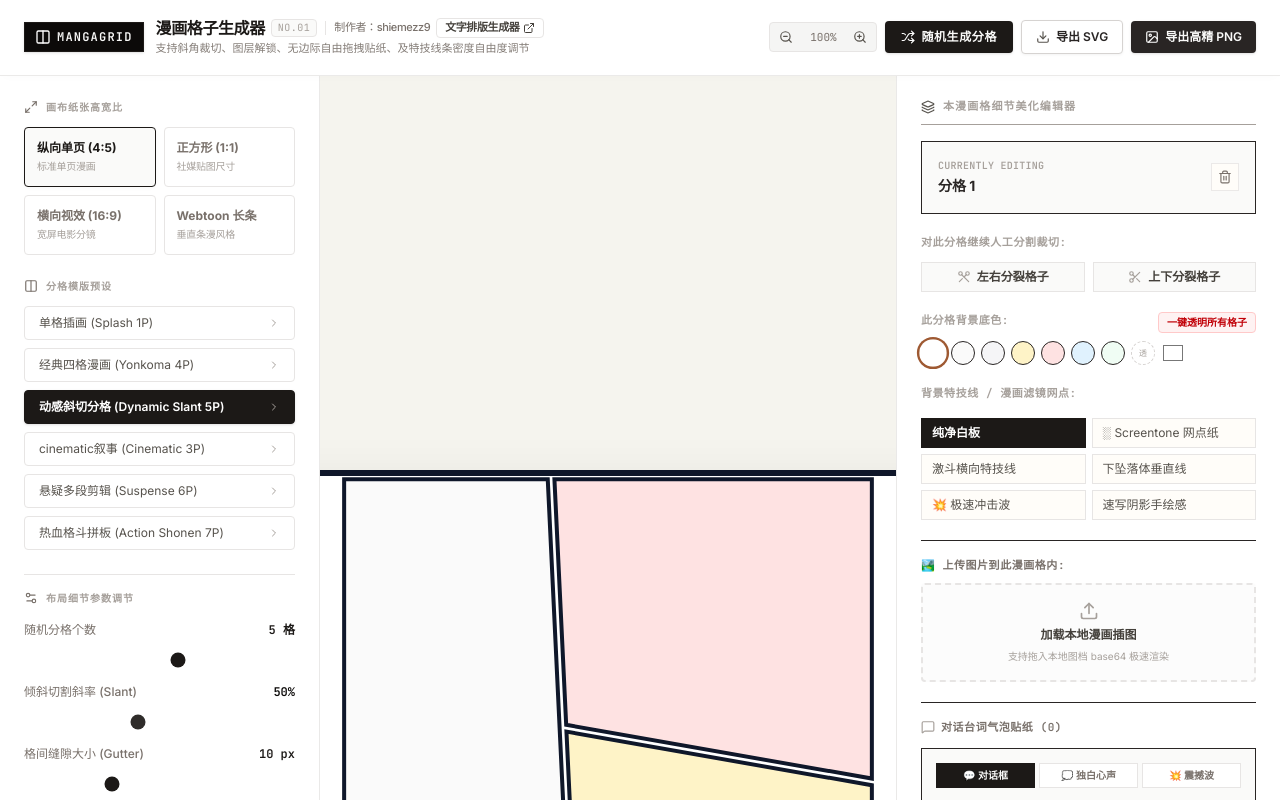
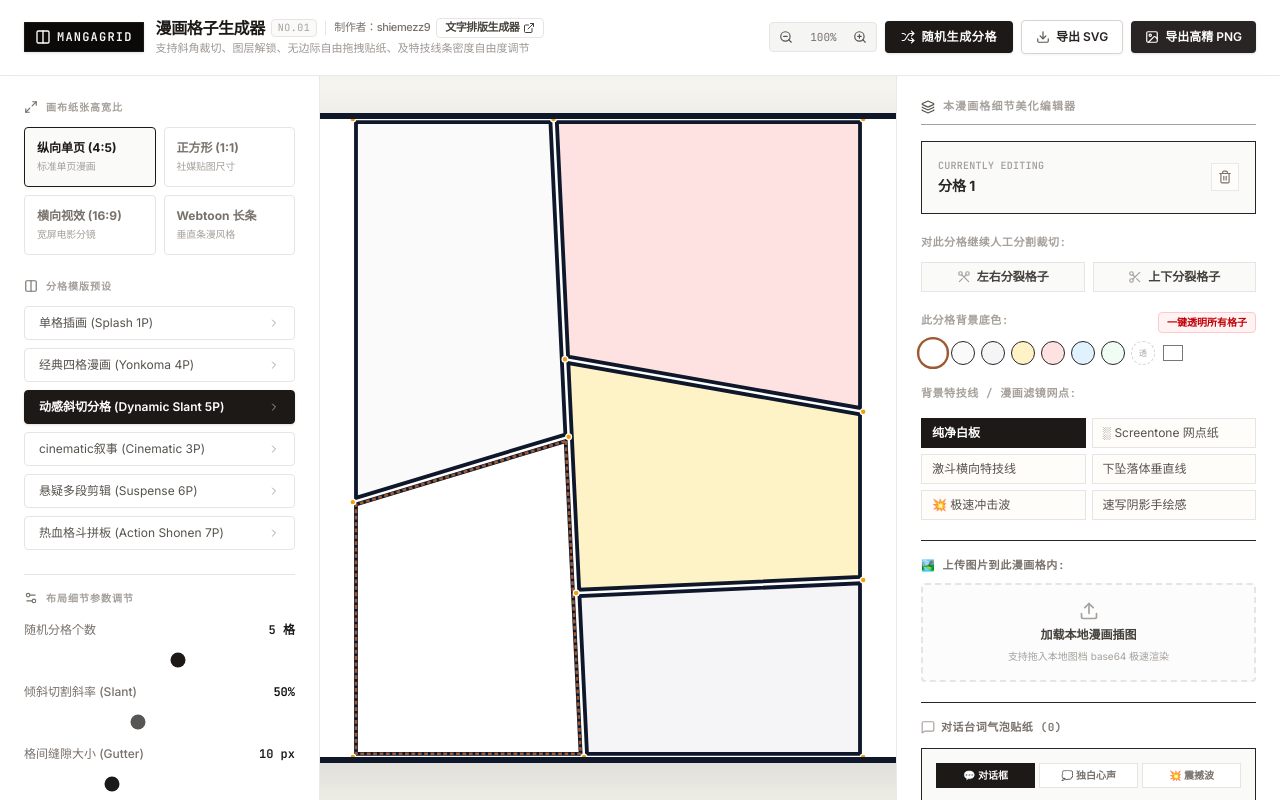
Before and after one commit to shiemezz9/PanelForge, a React (Vite) app: page / in a window 1280 px wide. Shown: the top 800 px of the page. Built offline with nearby package versions, Linux system fonts and the light colour scheme.

Commit message:
Improve panel editing controls

```diff
--- a/src/App.tsx
+++ b/src/App.tsx
@@ -111,10 +111,10 @@ export default function App() {
   // Divider dragging state
   const [activeDividerDrag, setActiveDividerDrag] = useState<{
     dividerId: string;
-    type: 'horizontal' | 'vertical';
+    type: 'horizontal' | 'vertical' | 'corner';
     dragStartPageX: number;
     dragStartPageY: number;
-    matchedVertices: { panelId: string; vertexIdx: number; pointRef: 'p1' | 'p2' }[];
+    matchedVertices: { panelId: string; vertexIdx: number; pointRef?: 'p1' | 'p2' | 'corner' }[];
     initialVerticesMap: { [panelId: string]: Point[] };
   } | null>(null);
 
@@ -679,7 +679,11 @@ export default function App() {
             );
 
             if (match) {
-              if (activeDividerDrag.type === 'horizontal') {
+              if (activeDividerDrag.type === 'corner') {
+                const newX = Math.max(10, Math.min(dims.w - 10, v.x + deltaSvgX));
+                const newY = Math.max(10, Math.min(dims.h - 10, v.y + deltaSvgY));
+                return { x: newX, y: newY };
+              } else if (activeDividerDrag.type === 'horizontal') {
                 const newY = Math.max(10, Math.min(dims.h - 10, v.y + deltaSvgY));
                 return { ...v, y: newY };
               } else {
@@ -826,19 +830,84 @@ export default function App() {
     return dividers;
   };
 
+  const getCornerHandles = () => {
+    const handles: {
+      id: string;
+      point: Point;
+      matchedVertices: { panelId: string; vertexIdx: number; pointRef: 'corner' }[];
+    }[] = [];
+    const cornerThreshold = 10;
+
+    panels.forEach(p => {
+      p.originalVertices.forEach((v, vIdx) => {
+        const matchedVertices: { panelId: string; vertexIdx: number; pointRef: 'corner' }[] = [];
+
+        panels.forEach(otherPanel => {
+          otherPanel.originalVertices.forEach((otherVertex, otherVertexIdx) => {
+            if (Math.hypot(v.x - otherVertex.x, v.y - otherVertex.y) < cornerThreshold) {
+              matchedVertices.push({
+                panelId: otherPanel.id,
+                vertexIdx: otherVertexIdx,
+                pointRef: 'corner'
+              });
+            }
+          });
+        });
+
+        const key = matchedVertices
+          .map(m => `${m.panelId}:${m.vertexIdx}`)
+          .sort()
+          .join('|');
+
+        if (handles.some(h => h.id === key)) return;
+
+        handles.push({
+          id: key || `${p.id}:${vIdx}`,
+          point: { x: v.x, y: v.y },
+          matchedVertices
+        });
+      });
+    });
+
+    return handles;
+  };
+
+  const beginDividerDrag = (
+    drag: {
+      id: string;
+      type: 'horizontal' | 'vertical' | 'corner';
+      matchedVertices: { panelId: string; vertexIdx: number; pointRef?: 'p1' | 'p2' | 'corner' }[];
+    },
+    clientX: number,
+    clientY: number
+  ) => {
+    const initialMap: { [panelId: string]: Point[] } = {};
+    panels.forEach(p => {
+      initialMap[p.id] = p.originalVertices.map(v => ({ ...v }));
+    });
+    setActiveDividerDrag({
+      dividerId: drag.id,
+      type: drag.type,
+      dragStartPageX: clientX,
+      dragStartPageY: clientY,
+      matchedVertices: drag.matchedVertices,
+      initialVerticesMap: initialMap
+    });
+  };
+
   // Helper to place gallery item into any grid slot
   const applyGalleryImageToPanel = (src: string, panelId: string) => {
     setPanels(prev => prev.map(p => {
       if (p.id === panelId) {
-        const c = getCentroid(p.insetVertices);
+        const bbox = getBoundingBox(p.insetVertices);
         return {
           ...p,
           image: {
             src,
-            x: Math.round(c.x - 175),
-            y: Math.round(c.y - 125),
-            width: 350,
-            height: 250,
+            x: Math.round(bbox.x),
+            y: Math.round(bbox.y),
+            width: Math.round(bbox.w),
+            height: Math.round(bbox.h),
             scale: 1.0,
             rotate: 0,
             isUnlocked: false
@@ -928,7 +997,7 @@ export default function App() {
   };
 
   return (
-    <div className="min-h-screen bg-[#FDFCF9] text-stone-900 flex flex-col font-sans selection:bg-stone-900 selection:text-stone-50">
+    <div className="h-screen overflow-hidden bg-[#FDFCF9] text-stone-900 flex flex-col font-sans selection:bg-stone-900 selection:text-stone-50">
       {/* Dynamic Header */}
       <header className="border-b border-stone-200/80 bg-white/95 backdrop-blur-md sticky top-0 z-40 px-6 py-4.5 flex flex-wrap items-center justify-between gap-4 shadow-[0_2px_12px_-4px_rgba(28,25,23,0.03)]">
         <div className="flex items-center gap-3">
@@ -1009,10 +1078,10 @@ export default function App() {
       </header>
 
       {/* Main Workspace Layout */}
-      <div className="flex-1 flex flex-col lg:flex-row overflow-hidden">
+      <div className="flex-1 min-h-0 flex flex-col lg:flex-row overflow-hidden">
 
         {/* Left Side: Layout Preset & Style Configs */}
-        <aside className="w-full lg:w-80 bg-white border-b lg:border-b-0 lg:border-r border-stone-200/85 p-6 overflow-y-auto space-y-6 flex-shrink-0">
+        <aside className="w-full lg:w-80 min-h-0 bg-white border-b lg:border-b-0 lg:border-r border-stone-200/85 p-6 overflow-y-auto space-y-6 flex-shrink-0">
 
           {/* Canvas Proportions / Ratio */}
           <div className="space-y-3">
@@ -1297,7 +1366,7 @@ export default function App() {
         </aside>
 
         {/* Center Canvas Viewer */}
-        <main className="flex-1 bg-[#F5F4EE] overflow-auto p-4 md:p-8 flex items-center justify-center relative min-h-[400px]">
+        <main className="flex-1 min-h-0 bg-[#F5F4EE] overflow-hidden p-4 md:p-8 flex items-center justify-center relative">
           {/* Inner zoom container wrapper */}
           <div
             className="transition-transform duration-200 ease-out"
@@ -1310,7 +1379,7 @@ export default function App() {
                 width: `${dims.w}px`,
                 height: `${dims.h}px`,
                 maxWidth: '92vw',
-                maxHeight: '85vh',
+                maxHeight: 'calc(100vh - 150px)',
                 border: `${config.borderWidth || 8}px solid ${config.borderColor}`
               }}
             >
@@ -1652,38 +1721,64 @@ export default function App() {
                         onMouseDown={(e) => {
                           e.stopPropagation();
                           e.preventDefault();
-                          const initialMap: { [panelId: string]: Point[] } = {};
-                          panels.forEach(p => {
-                            initialMap[p.id] = p.originalVertices.map(v => ({ ...v }));
-                          });
-                          setActiveDividerDrag({
-                            dividerId: div.id,
-                            type: div.type,
-                            dragStartPageX: e.clientX,
-                            dragStartPageY: e.clientY,
-                            matchedVertices: div.matchedVertices,
-                            initialVerticesMap: initialMap
-                          });
+                          beginDividerDrag(div, e.clientX, e.clientY);
                         }}
                         onTouchStart={(e) => {
                           if (e.touches.length === 0) return;
                           e.stopPropagation();
-                          const initialMap: { [panelId: string]: Point[] } = {};
-                          panels.forEach(p => {
-                            initialMap[p.id] = p.originalVertices.map(v => ({ ...v }));
-                          });
-                          setActiveDividerDrag({
-                            dividerId: div.id,
-                            type: div.type,
-                            dragStartPageX: e.touches[0].clientX,
-                            dragStartPageY: e.touches[0].clientY,
-                            matchedVertices: div.matchedVertices,
-                            initialVerticesMap: initialMap
-                          });
+                          beginDividerDrag(div, e.touches[0].clientX, e.touches[0].clientY);
                         }}
                       />
                     );
                   })}
+
+                  {/* Render draggable corner handles for direct panel shape edits */}
+                  {getCornerHandles().map((corner) => (
+                    <g key={`corner-${corner.id}`}>
+                      <circle
+                        cx={corner.point.x}
+                        cy={corner.point.y}
+                        r={10}
+                        fill="transparent"
+                        className="cursor-move"
+                        onMouseDown={(e) => {
+                          e.stopPropagation();
+                          e.preventDefault();
+                          beginDividerDrag(
+                            {
+                              id: corner.id,
+                              type: 'corner',
+                              matchedVertices: corner.matchedVertices
+                            },
+                            e.clientX,
+                            e.clientY
+                          );
+                        }}
+                        onTouchStart={(e) => {
+                          if (e.touches.length === 0) return;
+                          e.stopPropagation();
+                          beginDividerDrag(
+                            {
+                              id: corner.id,
+                              type: 'corner',
+                              matchedVertices: corner.matchedVertices
+                            },
+                            e.touches[0].clientX,
+                            e.touches[0].clientY
+                          );
+                        }}
+                      />
+                      <circle
+                        cx={corner.point.x}
+                        cy={corner.point.y}
+                        r={4.5}
+                        fill="#f59e0b"
+                        stroke="#ffffff"
+                        strokeWidth={2}
+                        className="pointer-events-none"
+                      />
+                    </g>
+                  ))}
 
                   {/* Level 5: DRAGGABLE SOUND EFFECTS, BALLOONS AND CUSTOM GRAPHICS STICKERS */}
                   {panels.map(p => {
@@ -1945,7 +2040,7 @@ export default function App() {
         </main>
 
         {/* Right Side: Active Panel Editor Drawer (Full Customizability) */}
-        <aside className="w-full lg:w-96 bg-white border-t lg:border-t-0 lg:border-l border-stone-200/85 p-6 overflow-y-auto space-y-6 flex-shrink-0 text-stone-800">
+        <aside className="w-full lg:w-96 min-h-0 bg-white border-t lg:border-t-0 lg:border-l border-stone-200/85 p-6 overflow-y-auto space-y-6 flex-shrink-0 text-stone-800">
 
           <div className="space-y-4">
             <h2 className="text-[11px] font-mono font-bold text-stone-400 flex items-center gap-2 pb-2.5 border-b border-stone-150 uppercase tracking-widest leading-none">
```
Also changed, not shown: 1 other file (tests, documents, lock files or other folders). Lines whose indentation alone changed are shown as unchanged.
